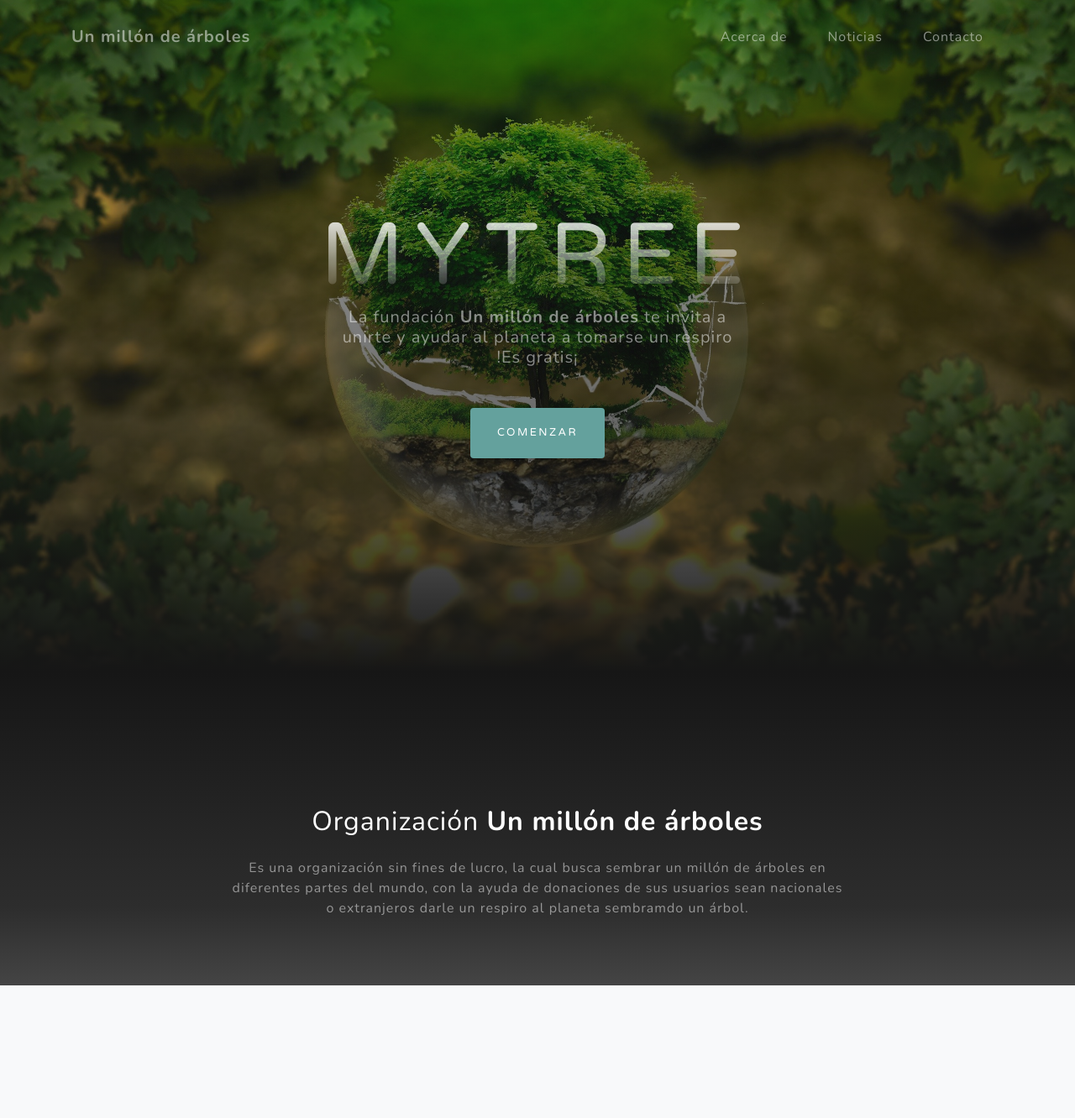
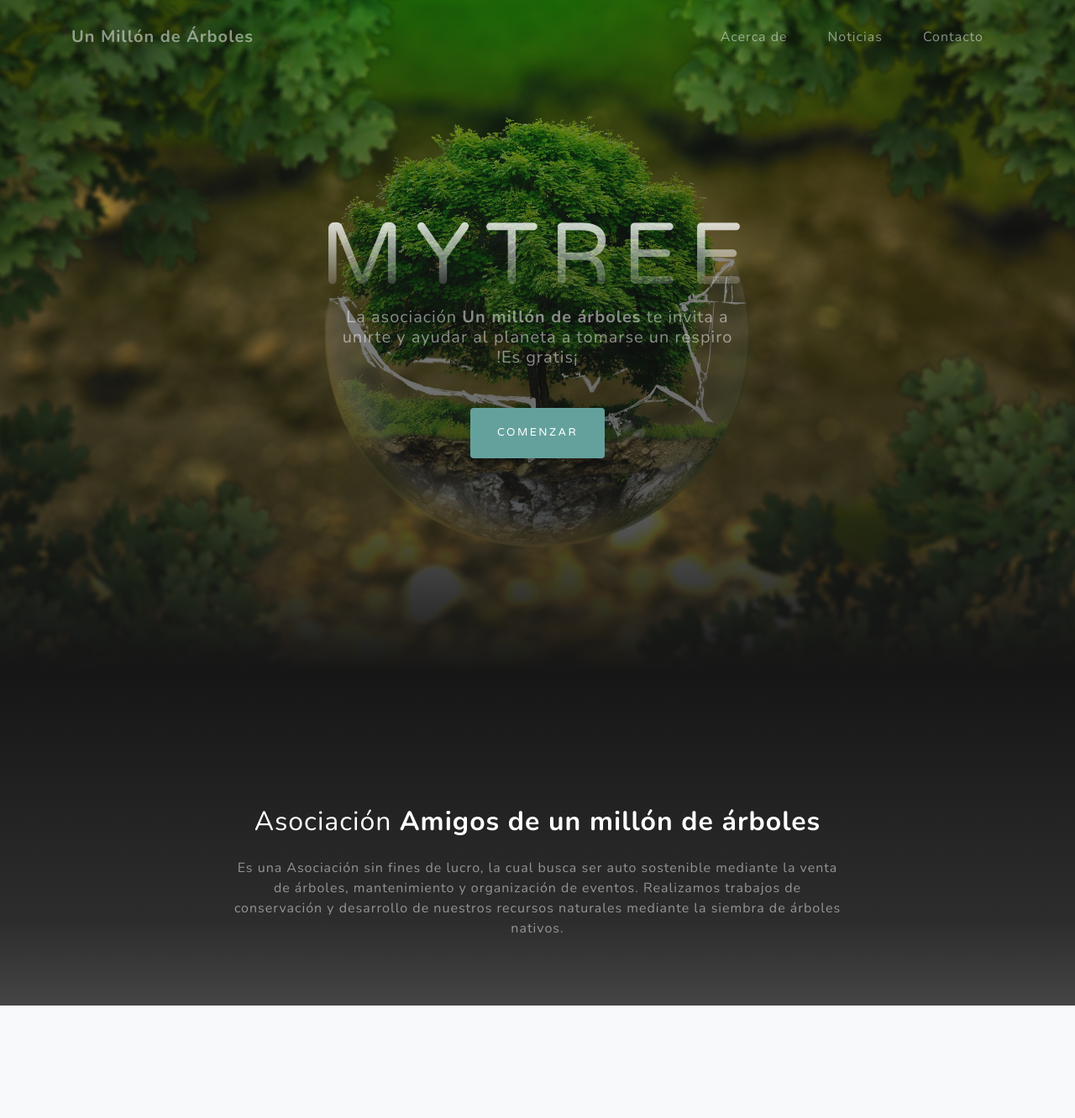
Before and after one commit to Alexamith23/Mytree-CodeIgniter, a CodeIgniter app: page /Proyectoll/ in a window 1280 px wide. Shown: the top 1332 px of the page at 84% size. Run offline with CodeIgniter, Linux system fonts and the light colour scheme; some libraries are stand-ins or nearby versions.

Commit message:
Página home info actualizada listo

```diff
--- a/application/views/Home_vista.php
+++ b/application/views/Home_vista.php
@@ -36,7 +36,7 @@
   <!-- Navigation -->
   <nav class="navbar navbar-expand-lg navbar-light fixed-top" id="mainNav">
     <div class="container">
-      <a class="navbar-brand js-scroll-trigger" href="#page-top">Un millón de árboles</a>
+      <a class="navbar-brand js-scroll-trigger" href="#page-top">Un Millón de Árboles</a>
       <button class="navbar-toggler navbar-toggler-right" type="button" data-toggle="collapse" data-target="#navbarResponsive" aria-controls="navbarResponsive" aria-expanded="false" aria-label="Toggle navigation">
         Menu
         <i class="fas fa-bars"></i>
@@ -62,7 +62,7 @@
     <div class="container d-flex h-100 align-items-center">
       <div class="mx-auto text-center">
         <h1 class="mx-auto my-0 text-uppercase">Mytree</h1>
-        <h2 id="col" class="text-white-50 mx-auto mt-2 mb-5" >La fundación <strong>Un millón de árboles</strong> te invita a unirte y ayudar
+        <h2 id="col" class="text-white-50 mx-auto mt-2 mb-5" >La asociación <strong>Un millón de árboles</strong> te invita a unirte y ayudar
         al planeta a tomarse un respiro !Es gratis¡</h2>
         <a href="<?php echo site_url(["Registro_controler","registro"])?>" class="btn btn-primary js-scroll-trigger">Comenzar</a>
       </div>
@@ -74,9 +74,10 @@
     <div class="container">
       <div class="row">
         <div class="col-lg-8 mx-auto">
-          <h2 class="text-white mb-4">Organización <strong>Un millón de árboles</strong></h2>
-          <p class="text-white-50">Es una organización sin fines de lucro, la cual busca sembrar un millón de árboles en diferentes partes del mundo,
-               con la ayuda de donaciones de sus usuarios sean nacionales o extranjeros darle un respiro al planeta sembramdo un árbol.
+          <h2 class="text-white mb-4">Asociación <strong>Amigos de un millón de árboles</strong></h2>
+          <p class="text-white-50">Es una Asociación sin fines de lucro, la cual busca ser auto sostenible mediante la venta de árboles, mantenimiento
+            y organización de eventos.
+            Realizamos trabajos de conservación y desarrollo de nuestros recursos naturales mediante la siembra de árboles nativos.
           </p>
         </div>
       </div>
@@ -172,7 +173,7 @@
               <i class="fas fa-map-marked-alt text-primary mb-2"></i>
               <h4 class="text-uppercase m-0">Dirección</h4>
               <hr class="my-4">
-              <div class="small text-black-50">4923 Market Street, Orlando FL</div>
+              <div class="small text-black-50">La Unión de Venecia, San Carlos Costa Rica</div>
             </div>
           </div>
         </div>
@@ -184,7 +185,7 @@
               <h4 class="text-uppercase m-0">Email</h4>
               <hr class="my-4">
               <div class="small text-black-50">
-                <a href="#">unmillondearboles@gmail.com</a>
+                <a href="#">Infoproyectomillondearboles@gmail.com</a>
               </div>
             </div>
           </div>
@@ -196,21 +197,18 @@
               <i class="fas fa-mobile-alt text-primary mb-2"></i>
               <h4 class="text-uppercase m-0">Teléfono</h4>
               <hr class="my-4">
-              <div class="small text-black-50">(506) 8763-0987</div>
+              <div class="small text-black-50">(506) 2472 - 2983 / 6111 - 8567</div>
             </div>
           </div>
         </div>
       </div>
 
       <div class="social d-flex justify-content-center">
-        <a href="#" class="mx-2">
-          <i class="fab fa-twitter"></i>
-        </a>
-        <a href="#" class="mx-2">
+        <a href="https://www.facebook.com/lahoraecologica.21" class="mx-2">
           <i class="fab fa-facebook-f"></i>
         </a>
-        <a href="#" class="mx-2">
-          <i class="fab fa-github"></i>
+        <a href="https://www.instagram.com/millon_de_arboles/" class="mx-2">
+          <i class="fab fa-instagram"></i>
         </a>
       </div>
 
```
Also changed, not shown: Plantilla/img/logo.jpeg (added).
